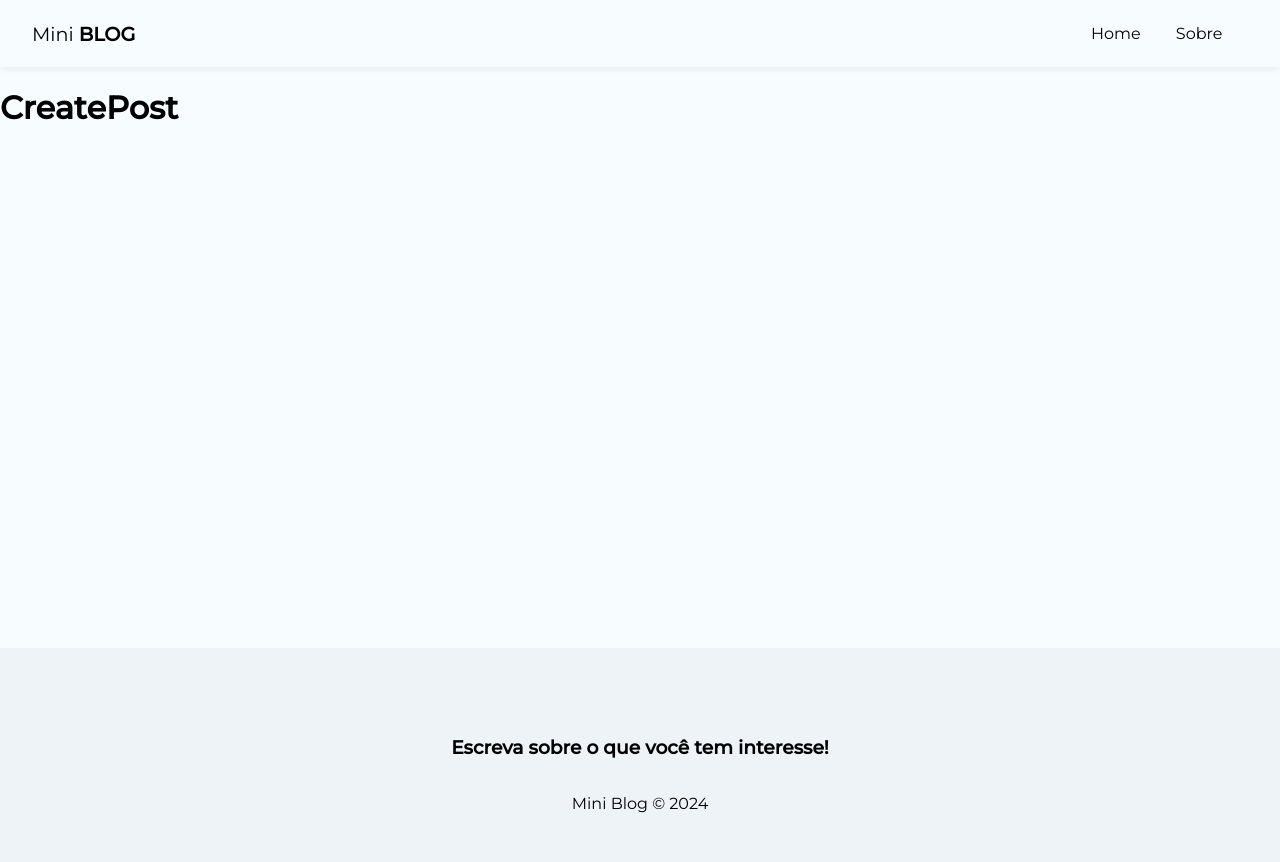
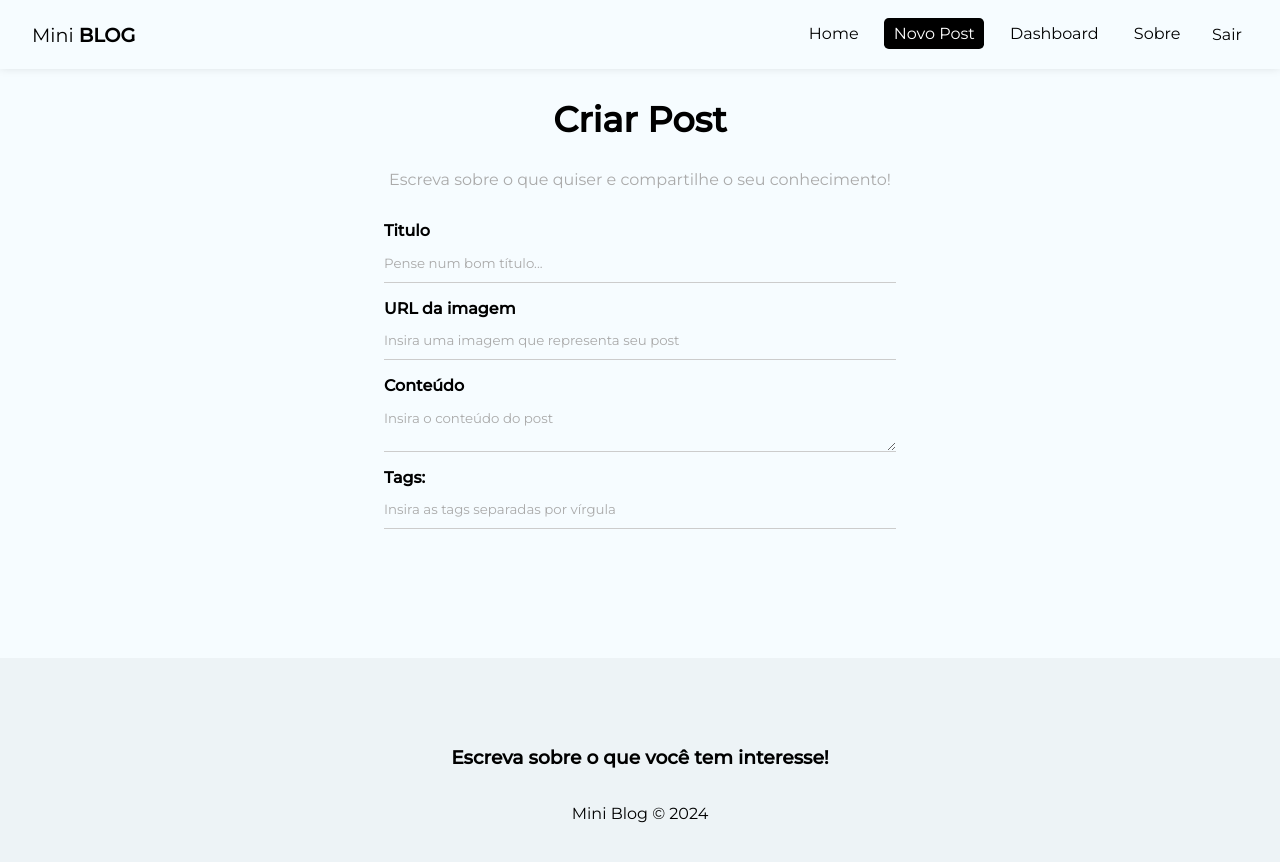
Before and after one commit to EderJrDev/Mini-Blog, a React (Vite) app: page /posts/create in a window 1280 px wide. Shown: the top 862 px of the page. Built offline with nearby package versions, Linux system fonts and the light colour scheme; no server answers; sample sign-in values are in the browser's storage; a web font is replaced by a local one.

Commit message:
feat: add new hook to create a new post, and add logic to validit login

```diff
--- a/src/App.jsx
+++ b/src/App.jsx
@@ -1,4 +1,4 @@
-import { BrowserRouter, Route, Routes } from "react-router-dom";
+import { BrowserRouter, Navigate, Route, Routes } from "react-router-dom";
 import "./App.css";
 
 import { useEffect, useState } from "react";
@@ -43,10 +43,22 @@
               <Routes>
                 <Route path="/" element={<Home />} />
                 <Route path="/about" element={<About />} />{" "}
-                <Route path="/login" element={<Login />} />{" "}
-                <Route path="/register" element={<Register />} />
-                <Route path="/posts/create" element={<CreatePost />} />
-                <Route path="/dashboard" element={<Dashboard />} />
+                <Route
+                  path="/login"
+                  element={!user ? <Login /> : <Navigate to="/" />}
+                />{" "}
+                <Route
+                  path="/register"
+                  element={!user ? <Register /> : <Navigate to="/" />}
+                />
+                <Route
+                  path="/posts/create"
+                  element={user ? <CreatePost /> : <Navigate to="/login" />}
+                />
+                <Route
+                  path="/dashboard"
+                  element={user ? <Dashboard /> : <Navigate to="/login" />}
+                />
               </Routes>
             </div>
             <Footer />
--- a/src/components/Navbar.jsx
+++ b/src/components/Navbar.jsx
@@ -2,9 +2,11 @@
 //CSS
 import styles from "./Navbar.module.css";
 import { useAuthValue } from "../context/AuthContext";
+import { useAuthentication } from "../hooks/useAuthentication";
 
 const Navbar = () => {
   const { user } = useAuthValue();
+  const { logout } = useAuthentication();
   return (
     <nav className={styles.navbar}>
       <NavLink to="/" className={styles.brand}>
@@ -39,6 +41,26 @@
             </li>
           </>
         )}
+        {user && (
+          <>
+            <li>
+              <NavLink
+                to="/posts/create"
+                className={({ isActive }) => (isActive ? styles.active : "")}
+              >
+                Novo Post
+              </NavLink>
+            </li>
+            <li>
+              <NavLink
+                to="/dashboard"
+                className={({ isActive }) => (isActive ? styles.active : "")}
+              >
+                Dashboard
+              </NavLink>
+            </li>
+          </>
+        )}
         <li>
           <NavLink
             to="/about"
@@ -47,6 +69,11 @@
             Sobre
           </NavLink>
         </li>
+        {user && (
+          <li>
+            <button onClick={logout}>Sair</button>
+          </li>
+        )}
       </ul>
     </nav>
   );
--- a/src/hooks/useAuthentication.jsx
+++ b/src/hooks/useAuthentication.jsx
@@ -4,6 +4,8 @@
 import {
   createUserWithEmailAndPassword,
   getAuth,
+  signInWithEmailAndPassword,
+  signOut,
   updateProfile,
 } from "firebase/auth";
 
@@ -22,7 +24,7 @@
       return;
     }
   }
-
+  //  register
   const createUser = async (data) => {
     checkIfIsCancelled();
 
@@ -60,6 +62,40 @@
     }
   };
 
+  // logout - sing out
+
+  const logout = () => {
+    checkIfIsCancelled();
+    signOut(auth);
+  };
+
+  // login - sign in
+
+  const login = async (data) => {
+    checkIfIsCancelled();
+
+    setLoading(true);
+    setError(false);
+
+    try {
+      await signInWithEmailAndPassword(auth, data.email, data.password);
+      setLoading(false);
+    } catch (error) {
+      let systemErrorMessage;
+
+      if (error.message.includes("user-not-found")) {
+        systemErrorMessage = "Usuário não encontrado";
+      } else if (error.message.includes("invalid-credential")) {
+        systemErrorMessage = "E-mail ou senha incorreta.";
+      } else {
+        systemErrorMessage = "Ocorreu um erro, por favor tente mais tarde.";
+      }
+
+      setError(systemErrorMessage);
+      setLoading(false);
+    }
+  };
+
   useEffect(() => {
     return () => setCancelled(true);
   }, []);
@@ -69,5 +105,7 @@
     createUser,
     error,
     loading,
+    logout,
+    login,
   };
 };
--- a/src/pages/About/About.jsx
+++ b/src/pages/About/About.jsx
@@ -1,11 +1,23 @@
-import React from 'react'
+import React from "react";
 //CSS
-import styles from './About.module.css';
+import styles from "./About.module.css";
+import { Link } from "react-router-dom";
 
 const About = () => {
   return (
-    <div><h1>About</h1></div>
-  )
-}
+    <div className={styles.about}>
+      <h2>
+        Sobre o Mini <span>Blog</span>
+      </h2>
+      <p>
+        Este projeto consiste em um blog feito com React no front-end e Firebase
+        no back-end
+      </p>
+      <Link to="/posts/create" className="btn">
+        Criar post
+      </Link>
+    </div>
+  );
+};
 
 export default About;
--- a/src/pages/About/About.module.css
+++ b/src/pages/About/About.module.css
@@ -0,0 +1,17 @@
+.about {
+  text-align: center;
+  display: flex;
+  flex-direction: column;
+  align-items: center;
+}
+
+.about p {
+  color: #aaa;
+  margin-bottom: 2em;
+}
+
+.about a {
+  display: block;
+  margin-top: 15px;
+  padding: 10px 15px;
+}
--- a/src/pages/CreatePost/CreatePost.jsx
+++ b/src/pages/CreatePost/CreatePost.jsx
@@ -1,10 +1,78 @@
 //CSS
+import { useState } from "react";
 import styles from "./CreatePost.module.css";
 
 const CreatePost = () => {
+  const [title, setTitle] = useState("");
+  const [image, setImage] = useState("");
+  const [body, setBody] = useState("");
+  const [tags, setTags] = useState("");
+  const [formError, setFormError] = useState("");
+
+  const handleSubmit = (e) => {
+    e.preventDefault();
+  };
+
   return (
-    <div>
-      <h1>CreatePost</h1>
+    <div className={styles.create_post}>
+      <h2>Criar Post</h2>
+      <p>Escreva sobre o que quiser e compartilhe o seu conhecimento!</p>
+      <form onSubmit={handleSubmit}>
+        <label>
+          {" "}
+          <span>Titulo</span>
+          <input
+            type="text"
+            name="title"
+            required
+            placeholder="Pense num bom título..."
+            onChange={(e) => setTitle(e.target.value)}
+            value={title}
+          />
+        </label>
+        <label>
+          {" "}
+          <span>URL da imagem</span>
+          <input
+            type="text"
+            name="image"
+            required
+            placeholder="Insira uma imagem que representa seu post"
+            onChange={(e) => setImage(e.target.value)}
+            value={image}
+          />
+        </label>
+        <label>
+          {" "}
+          <span>Conteúdo</span>
+          <textarea
+            name="body"
+            required
+            placeholder="Insira o conteúdo do post"
+            onChange={(e) => setBody(e.target.value)}
+            value={body}
+          ></textarea>
+        </label>
+        <label>
+          {" "}
+          <span>Tags:</span>
+          <input
+            type="text"
+            name="image"
+            required
+            placeholder="Insira as tags separadas por vírgula"
+            onChange={(e) => setTags(e.target.value)}
+            value={tags}
+          />
+        </label>
+        {/* {!loading && <button className="btn">Cadastrar</button>}
+          <button className="btn" disabled>
+            Aguarde...
+          </button>
+        {loading && (
+        )}
+        {error && <p className="error">{error}</p>} */}
+      </form>
     </div>
   );
 };
--- a/src/pages/CreatePost/CreatePost.module.css
+++ b/src/pages/CreatePost/CreatePost.module.css
@@ -0,0 +1,12 @@
+.create_post {
+  text-align: center;
+}
+
+.create_post h2 {
+  font-size: 2.2em;
+}
+
+.create_post p {
+  color: #aaa;
+  margin-bottom: 2em;
+}
--- a/src/pages/Login/Login.jsx
+++ b/src/pages/Login/Login.jsx
@@ -1,7 +1,73 @@
-import React from "react";
+import { useEffect, useState } from "react";
+import { useAuthentication } from "../../hooks/useAuthentication";
+
+import styles from "./Login.module.css";
 
 const Login = () => {
-  return <div>Login</div>;
+  const [email, setEmail] = useState("");
+  const [password, setPassword] = useState("");
+  const [error, setError] = useState("");
+
+  const { login, error: authError, loading } = useAuthentication();
+
+  const handleSubmit = async (e) => {
+    e.preventDefault();
+
+    setError("");
+
+    const user = {
+      email,
+      password,
+    };
+
+    const res = await login(user);
+    console.log(res);
+  };
+
+  useEffect(() => {
+    if (authError) {
+      setError(authError);
+    }
+  }, [authError]);
+  return (
+    <div className={styles.login}>
+      {" "}
+      <h1>Entrar</h1>
+      <p>Faça o login para poder utilizar o sistema</p>
+      <form onSubmit={handleSubmit}>
+        <label>
+          <span>E-mail:</span>
+          <input
+            type="email"
+            name="email"
+            required
+            placeholder="E-mail do usuário"
+            value={email}
+            onChange={(e) => setEmail(e.target.value)}
+          />
+        </label>
+        <label>
+          <span>Senha:</span>
+          <input
+            type="password"
+            name="password"
+            required
+            placeholder="Insira sua senha"
+            value={password}
+            onChange={(e) => setPassword(e.target.value)}
+          />
+        </label>
+
+        {!loading && <button className="btn">Entrar</button>}
+        {loading && (
+          <button className="btn" disabled>
+            Aguarde...
+          </button>
+        )}
+      </form>
+      {error && <p className="error">{error}</p>}
+    </div>
+  );
 };
 
 export default Login;
--- a/src/pages/Login/Login.module.css
+++ b/src/pages/Login/Login.module.css
@@ -0,0 +1,6 @@
+.login {
+  text-align: center;
+}
+.login p {
+  color: #aaa;
+}
--- a/src/pages/Register/Register.jsx
+++ b/src/pages/Register/Register.jsx
@@ -92,8 +92,8 @@
             Aguarde...
           </button>
         )}
+        {error && <p className="error">{error}</p>}
       </form>
-      {error && <p className="error">{error}</p>}
     </div>
   );
 };
```
Also changed, not shown: src/hooks/useInsertDocument.jsx (added).
